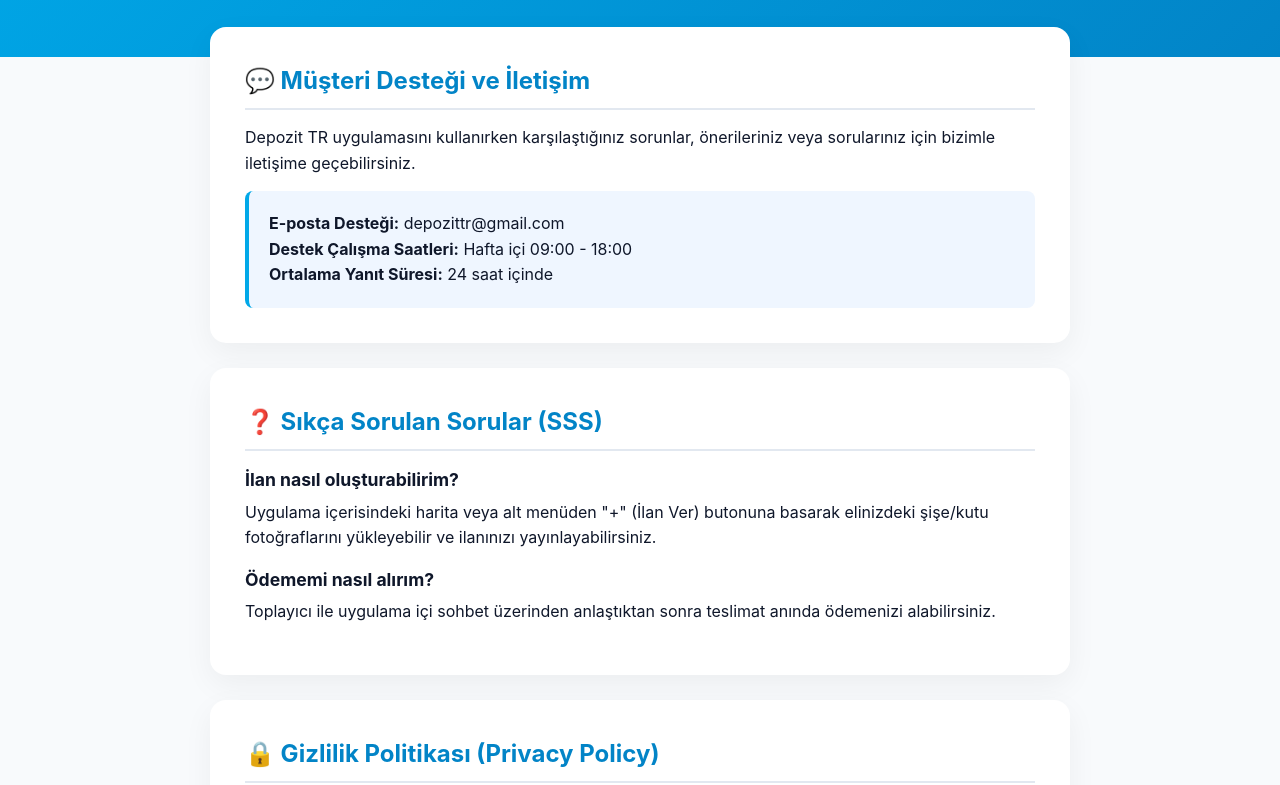
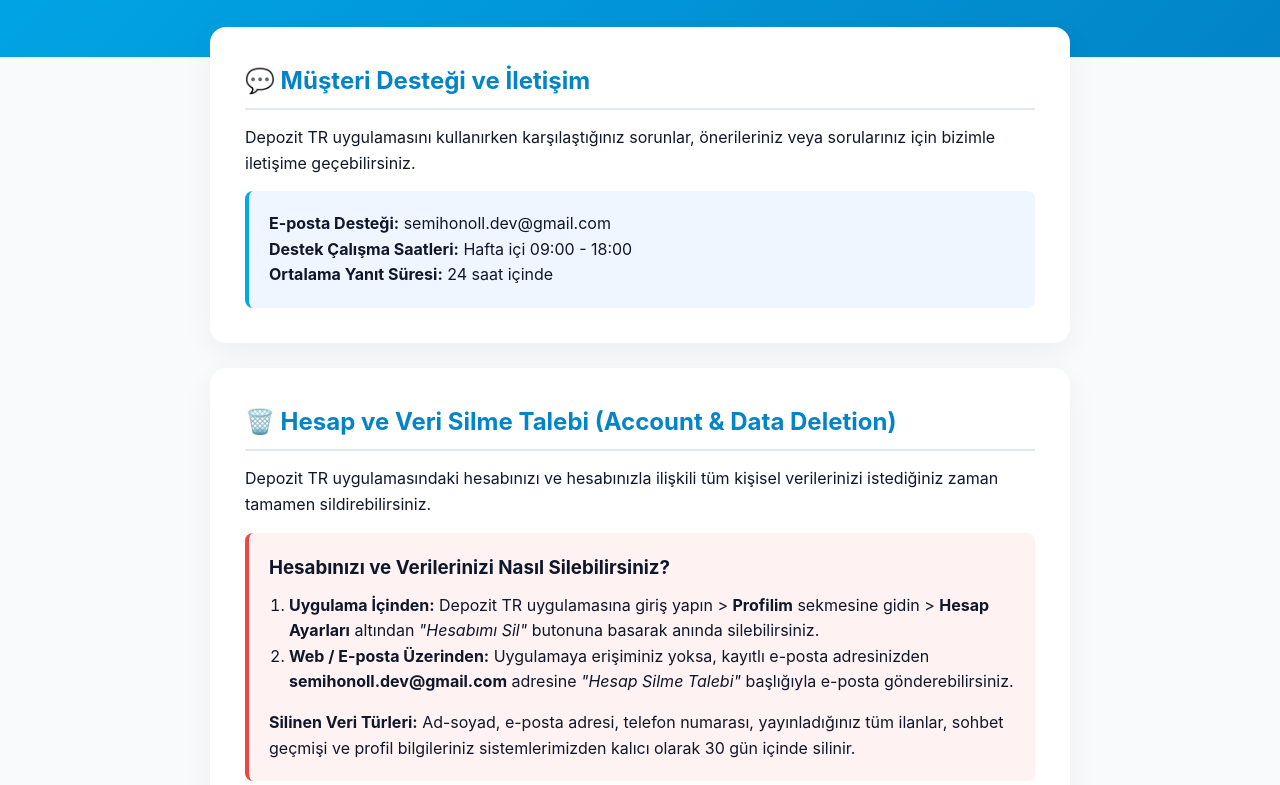
Before and after one commit to DepozitTR/DepozitTR, a plain HTML site: page index.html in a window 1280 px wide. Shown: the part 168-953 px from the top of the page. Drawn offline with Linux system fonts and the light colour scheme.

Commit message:
Update title and add account deletion section

```diff
--- a/index.html
+++ b/index.html
@@ -3,7 +3,7 @@
 <head>
     <meta charset="UTF-8">
     <meta name="viewport" content="width=device-width, initial-scale=1.0">
-    <title>Depozit TR – Uygulama Destek ve Gizlilik Politikası</title>
+    <title>Depozit TR – Uygulama Destek, Gizlilik ve Hesap Silme</title>
     <style>
         :root {
             --primary: #00A8E8;
@@ -73,6 +73,14 @@
             margin-top: 15px;
         }
 
+        .delete-box {
+            background: #FEF2F2;
+            border-left: 4px solid #EF4444;
+            padding: 20px;
+            border-radius: 8px;
+            margin-top: 15px;
+        }
+
         .faq-item {
             margin-bottom: 15px;
         }
@@ -100,30 +108,30 @@
 
     <div class="container">
 
-        <!-- Destek ve İletişim -->
+        <!-- Müşteri Desteği -->
         <div class="card" id="destek">
             <h2>💬 Müşteri Desteği ve İletişim</h2>
             <p>Depozit TR uygulamasını kullanırken karşılaştığınız sorunlar, önerileriniz veya sorularınız için bizimle iletişime geçebilirsiniz.</p>
 
             <div class="contact-box">
-                <p><strong>E-posta Desteği:</strong> depozittr@gmail.com</p>
+                <p><strong>E-posta Desteği:</strong> semihonoll.dev@gmail.com</p>
                 <p><strong>Destek Çalışma Saatleri:</strong> Hafta içi 09:00 - 18:00</p>
                 <p><strong>Ortalama Yanıt Süresi:</strong> 24 saat içinde</p>
             </div>
         </div>
 
-        <!-- Sıkça Sorulan Sorular -->
-        <div class="card">
-            <h2>❓ Sıkça Sorulan Sorular (SSS)</h2>
+        <!-- Hesap ve Veri Silme Talebi -->
+        <div class="card" id="hesap-silme">
+            <h2>🗑️ Hesap ve Veri Silme Talebi (Account & Data Deletion)</h2>
+            <p>Depozit TR uygulamasındaki hesabınızı ve hesabınızla ilişkili tüm kişisel verilerinizi istediğiniz zaman tamamen sildirebilirsiniz.</p>
 
-            <div class="faq-item">
-                <h3>İlan nasıl oluşturabilirim?</h3>
-                <p>Uygulama içerisindeki harita veya alt menüden "+" (İlan Ver) butonuna basarak elinizdeki şişe/kutu fotoğraflarını yükleyebilir ve ilanınızı yayınlayabilirsiniz.</p>
-            </div>
-
-            <div class="faq-item">
-                <h3>Ödememi nasıl alırım?</h3>
-                <p>Toplayıcı ile uygulama içi sohbet üzerinden anlaştıktan sonra teslimat anında ödemenizi alabilirsiniz.</p>
+            <div class="delete-box">
+                <h3>Hesabınızı ve Verilerinizi Nasıl Silebilirsiniz?</h3>
+                <ol style="margin-left: 20px; margin-top: 10px;">
+                    <li><strong>Uygulama İçinden:</strong> Depozit TR uygulamasına giriş yapın > <strong>Profilim</strong> sekmesine gidin > <strong>Hesap Ayarları</strong> altından <em>"Hesabımı Sil"</em> butonuna basarak anında silebilirsiniz.</li>
+                    <li><strong>Web / E-posta Üzerinden:</strong> Uygulamaya erişiminiz yoksa, kayıtlı e-posta adresinizden <strong>semihonoll.dev@gmail.com</strong> adresine <em>"Hesap Silme Talebi"</em> başlığıyla e-posta gönderebilirsiniz.</li>
+                </ol>
+                <p style="margin-top: 15px;"><strong>Silinen Veri Türleri:</strong> Ad-soyad, e-posta adresi, telefon numarası, yayınladığınız tüm ilanlar, sohbet geçmişi ve profil bilgileriniz sistemlerimizden kalıcı olarak 30 gün içinde silinir.</p>
             </div>
         </div>
 
```
